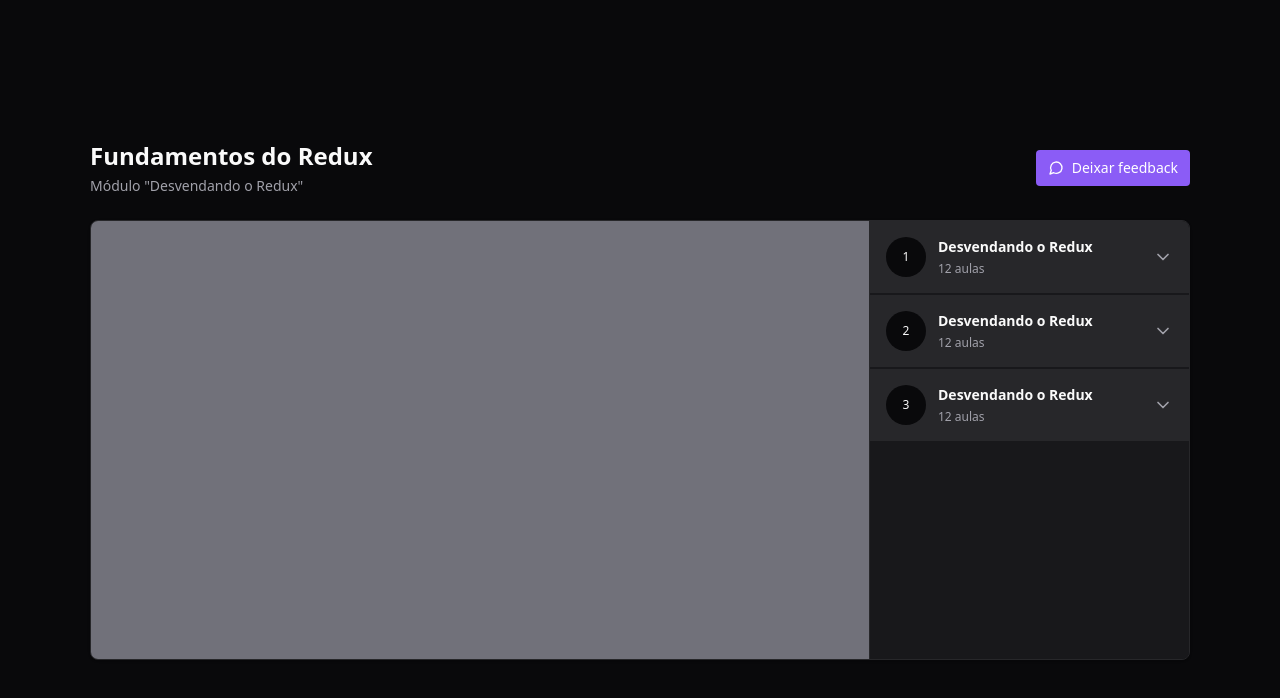
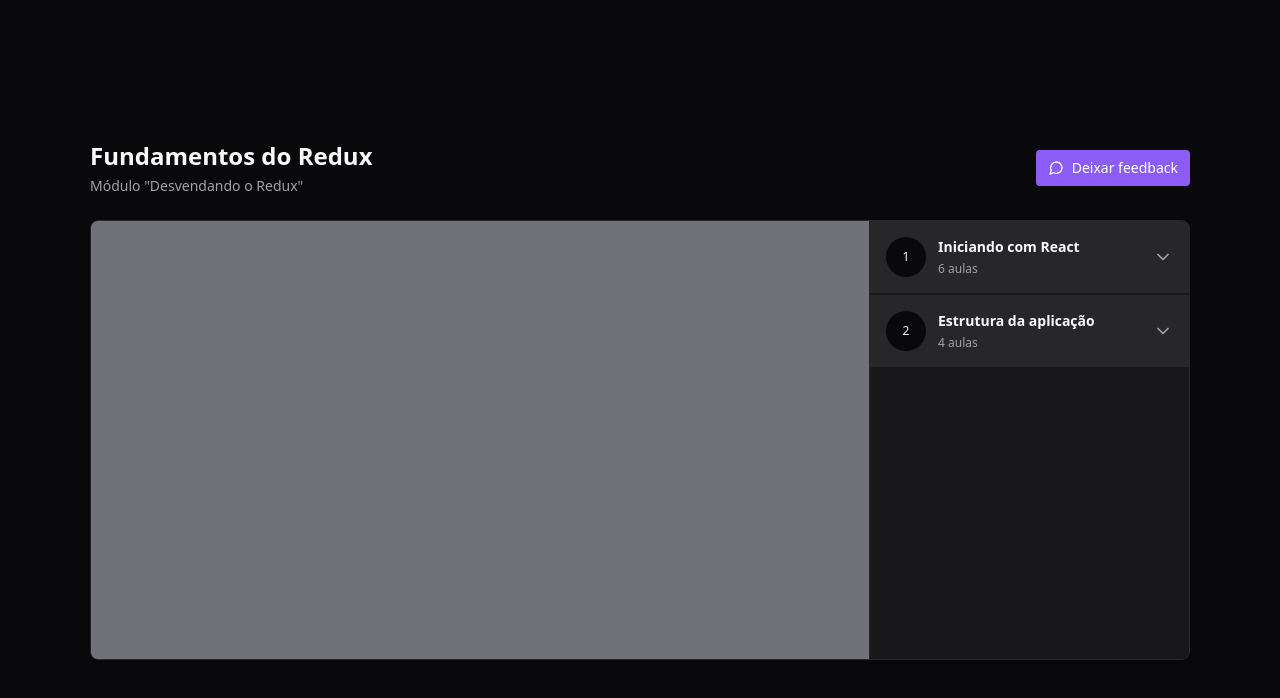
Before and after one commit to GabriPires/react-redux-zustand, a React (Vite) app: page / in a window 1280 px wide. Shown: the top 698 px of the page. Built offline with nearby package versions, Linux system fonts and the light colour scheme.

Commit message:
feat: new player slice for global state

```diff
--- a/src/components/Module.tsx
+++ b/src/components/Module.tsx
@@ -1,5 +1,6 @@
 import * as Collapsible from '@radix-ui/react-collapsible'
 import { ChevronDown } from 'lucide-react'
+import { useAppSelector } from '../store'
 import { Lesson } from './Lesson'
 
 export interface ModuleProps {
@@ -9,6 +10,10 @@
 }
 
 export function Module({ title, amountOfLessons, moduleIndex }: ModuleProps) {
+  const lessons = useAppSelector(
+    (state) => state.player.course.modules[moduleIndex].lessons,
+  )
+
   return (
     <Collapsible.Root className="group">
       <Collapsible.Trigger className="flex w-full items-center gap-3 bg-zinc-800 p-4">
@@ -25,9 +30,13 @@
 
       <Collapsible.Content>
         <nav className="relative flex flex-col gap-4 p-6">
-          <Lesson title="Fundamentos do Redux" duration="10:00" />
-          <Lesson title="Fundamentos do Redux" duration="10:00" />
-          <Lesson title="Fundamentos do Redux" duration="10:00" />
+          {lessons.map((lesson) => (
+            <Lesson
+              key={lesson.id}
+              title={lesson.title}
+              duration={lesson.duration}
+            />
+          ))}
         </nav>
       </Collapsible.Content>
     </Collapsible.Root>
--- a/src/pages/Player.tsx
+++ b/src/pages/Player.tsx
@@ -2,8 +2,11 @@
 import { Header } from '../components/Header'
 import { Module } from '../components/Module'
 import { Video } from '../components/Video'
+import { useAppSelector } from '../store'
 
 export function Player() {
+  const modules = useAppSelector((state) => state.player.course.modules)
+
   return (
     <div className="h-screen bg-zinc-950 text-zinc-50 flex justify-center items-center ">
       <div className="flex w-[1100px] flex-col gap-6">
@@ -22,21 +25,14 @@
           </div>
 
           <aside className="absolute top-0 bottom-0 right-0 w-80 border-l divide-y-2 divide-zinc-900 border-zinc-800 bg-zinc-900 overflow-y-auto scrollbar-thin scrollbar-track-zinc-950 scrollbar-thumb-zinc-800">
-            <Module
-              moduleIndex={0}
-              title="Desvendando o Redux"
-              amountOfLessons={12}
-            />
-            <Module
-              moduleIndex={1}
-              title="Desvendando o Redux"
-              amountOfLessons={12}
-            />
-            <Module
-              moduleIndex={2}
-              title="Desvendando o Redux"
-              amountOfLessons={12}
-            />
+            {modules.map((module, index) => (
+              <Module
+                key={module.id}
+                moduleIndex={index}
+                title={module.title}
+                amountOfLessons={module.lessons.length}
+              />
+            ))}
           </aside>
         </main>
       </div>
--- a/src/store/index.ts
+++ b/src/store/index.ts
@@ -1,8 +1,11 @@
 import { configureStore } from '@reduxjs/toolkit'
 import { TypedUseSelectorHook, useSelector } from 'react-redux'
+import { player } from './slices/player'
 
 export const store = configureStore({
-  reducer: {},
+  reducer: {
+    player,
+  },
 })
 
 export type RootState = ReturnType<typeof store.getState>
--- /dev/null
+++ b/src/store/slices/player.ts
@@ -0,0 +1,64 @@
+import { createSlice } from '@reduxjs/toolkit'
+
+const playerSlice = createSlice({
+  name: 'player',
+  initialState: {
+    course: {
+      modules: [
+        {
+          id: '1',
+          title: 'Iniciando com React',
+          lessons: [
+            { id: 'Jai8w6K_GnY', title: 'CSS Modules', duration: '13:45' },
+            {
+              id: 'w-DW4DhDfcw',
+              title: 'Estilização do Post',
+              duration: '10:05',
+            },
+            {
+              id: 'D83-55LUdKE',
+              title: 'Componente: Header',
+              duration: '06:33',
+            },
+            {
+              id: 'W_ATsETujaY',
+              title: 'Componente: Sidebar',
+              duration: '09:12',
+            },
+            { id: 'Pj8dPeameYo', title: 'CSS Global', duration: '03:23' },
+            {
+              id: '8KBq2vhwbac',
+              title: 'Form de comentários',
+              duration: '11:34',
+            },
+          ],
+        },
+        {
+          id: '2',
+          title: 'Estrutura da aplicação',
+          lessons: [
+            {
+              id: 'gE48FQXRZ_o',
+              title: 'Componente: Comment',
+              duration: '13:45',
+            },
+            { id: 'Ng_Vk4tBl0g', title: 'Responsividade', duration: '10:05' },
+            {
+              id: 'h5JA3wfuW1k',
+              title: 'Interações no JSX',
+              duration: '06:33',
+            },
+            {
+              id: '1G0vSTqWELg',
+              title: 'Utilizando estado',
+              duration: '09:12',
+            },
+          ],
+        },
+      ],
+    },
+  },
+  reducers: {},
+})
+
+export const player = playerSlice.reducer
```
